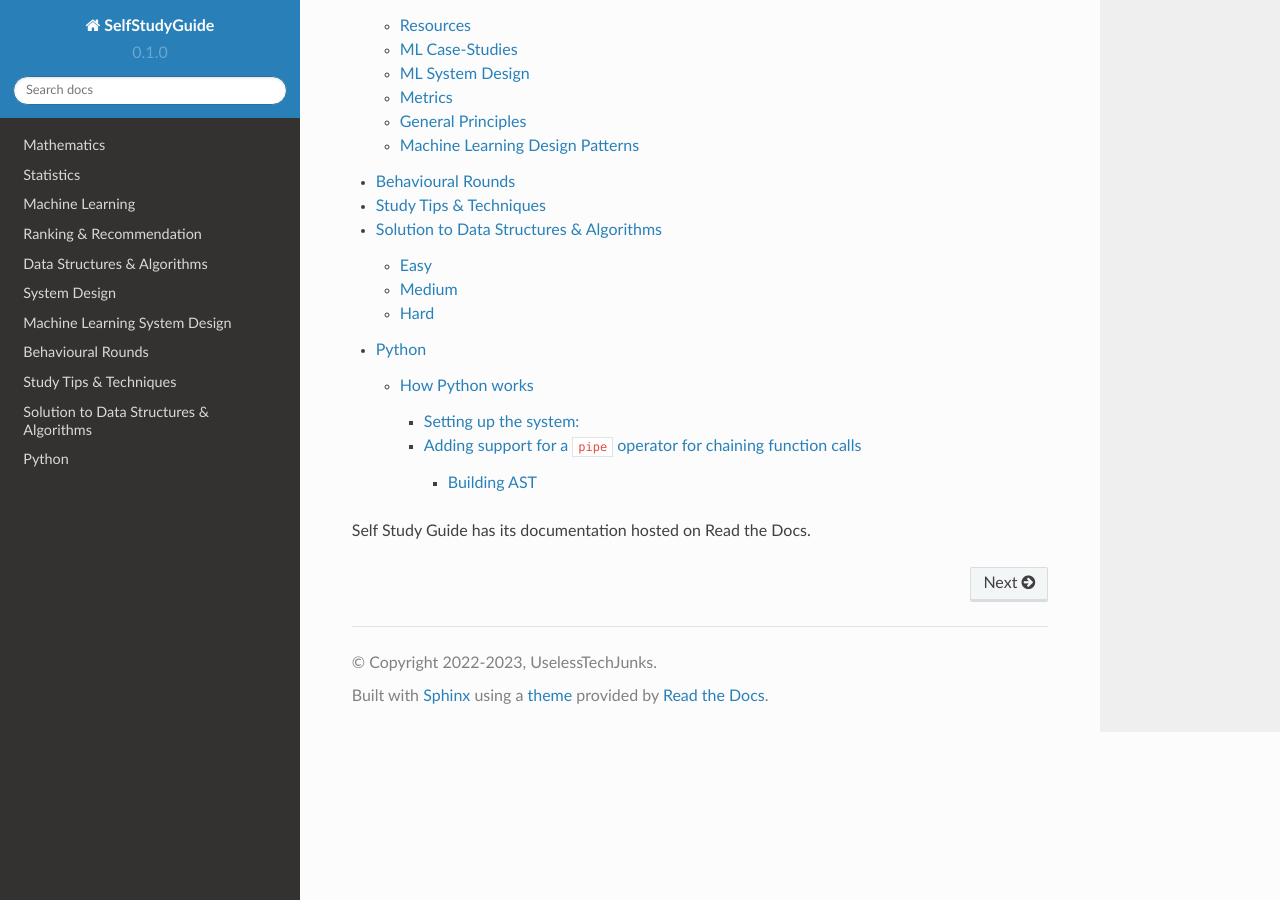
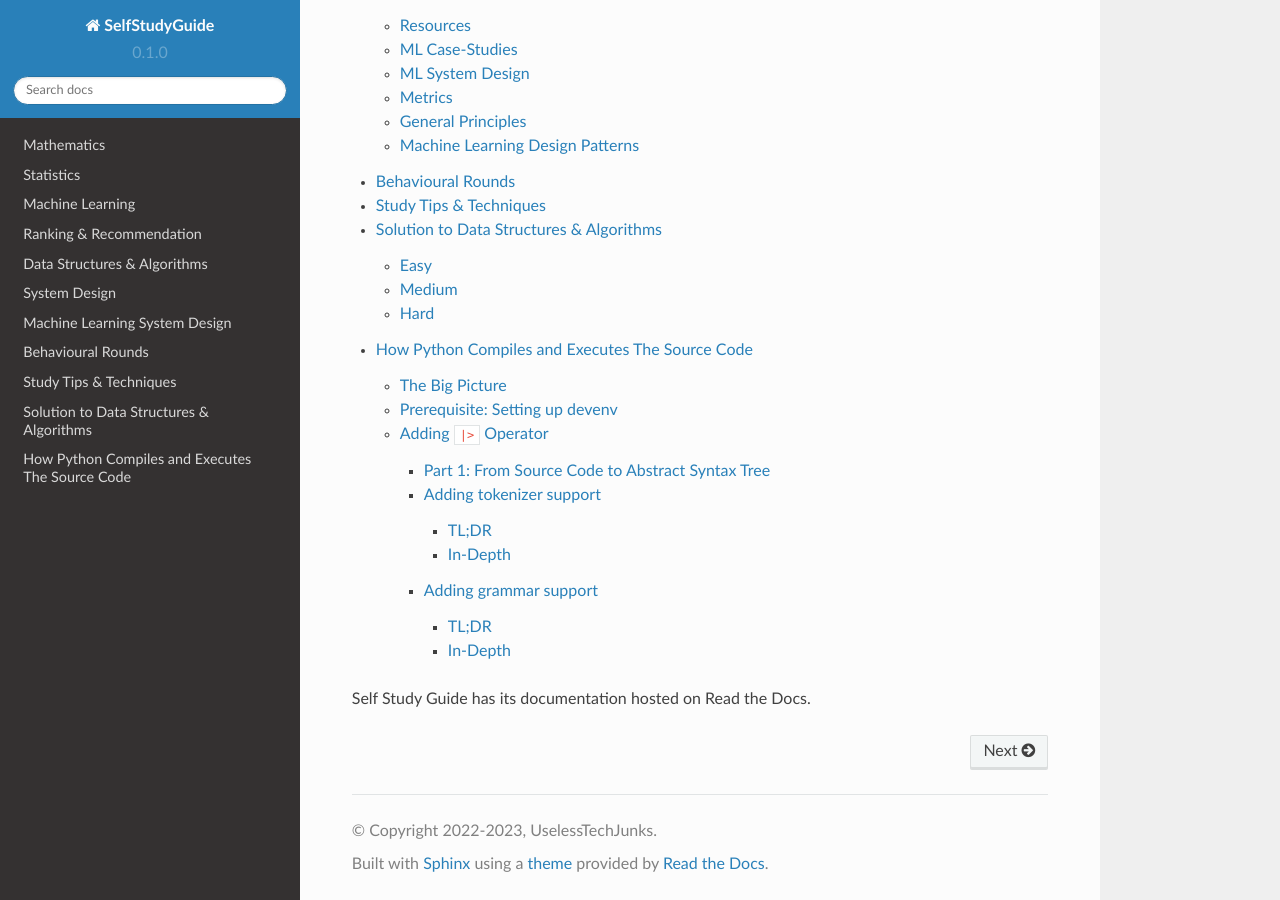
Before and after one commit to uselesstechjunks/leetcode, a Sphinx documentation site: the page built from docs/source/index.rst, in a window 1280 px wide and 900 px high, scrolled down 675 px. Built offline with Sphinx 7.4.7 and the Read the Docs theme 2.0.0, drawn with Linux system fonts in a browser that asks for light colours; part of the change alters nothing that is shown.

Commit message:
Update python.rst (#25)
* Update python.rst

* added image file

* Update python.rst

* Update python.rst

* Update python.rst

* Update python.rst

* Update python.rst

* Update python.rst

* Update python.rst

* Update python.rst

* Update python.rst

* added pyast img

* Update python.rst

* Update python.rst

```diff
--- a/docs/source/python.rst
+++ b/docs/source/python.rst
@@ -1,24 +1,27 @@
-Python
-#####################################
+How Python Compiles and Executes The Source Code
+##########################################################################
+To understand how Python compiles and executes the source code, I'll follow along the talk `Demystifying Python’s Internals <https://www.youtube.com/watch?v=HYKGZunmF50>`_ by Sebastiaan Zeeff at PyCon US and note down any useful insight I find. In the talk, Sebastiaan shows a step-by-step guide on how to implement a custom operator in python. My plan is to eventually implement a haskell like Monad operator ``>>=`` in Python (see `this <http://learnyouahaskell.com/a-fistful-of-monads>`_).
 
-How Python works
-******************************
-I am trying to understand how Python works internally. In these notes, I'll capture the insights I find while trying to dive deep following along the talk `Demystifying Python’s Internals <https://www.youtube.com/watch?v=HYKGZunmF50>`_ by Sebastiaan Zeeff at PyCon US. In the talk, Sebastiaan shows step-by-step guide on how to implement a custom operator in python. My plan is to extend this idea and eventually implement a haskell like Monad operator ``>>=`` (see `this <http://learnyouahaskell.com/a-fistful-of-monads>`_).
+The Big Picture
+*****************************************
+.. image:: img/001pyflow.png
+  :width: 800
+  :alt: Python Compilation Flow
 
-Setting up the system:
-============================
+Prerequisite: Setting up devenv
+*****************************************
 * Used the base Ubuntu docker image on Linux and installed gcc, python3, make, git and vim.
 * Cloned cpython `git repo <https://github.com/python/cpython.git>`_.
-* Switched to branch 3.11 for my experiments for reproducibility (base commit SHA at current time: ``4a7612fbecbdd81a6e708e29aab0dc4c6555948d``).
+* Switched to branch 3.11 for my experiments for reproducibility (base commit SHA: ``4a7612fbecbdd81a6e708e29aab0dc4c6555948d``).
 * Compiled cpython source which creates a binary named ``python`` inside the build dir.
 
 .. code-block:: bash
 
   mkdir build && cd build && ./configure && make -j 8
 
-Adding support for a ``pipe`` operator for chaining function calls
-====================================================================================
-The goal here is to implement an operator ``|>`` (similar to Linux ``|``) so that we can chain function calls like the following:
+Adding ``|>`` Operator
+**********************************************************************************
+The goal here is to implement a pipe operator, ``|>``, (similar to Linux ``|``) so that we can chain function calls like the following:
 
 .. code-block:: python
 
@@ -28,55 +31,71 @@ The goal here is to implement an operator ``|>`` (similar to Linux ``|``) so tha
     def double(x):
       return x*2
 
-    42 |> sq |> double |> sq |> sq # essentially the same as sq(sq(double(sq(42)))))
+    # usage: functionally the same as sq(sq(double(sq(42)))))
+    42 |> sq |> double |> sq |> sq
 
+Part 1: From Source Code to Abstract Syntax Tree
+====================================================================================
 When Python reads a source code, it first builds an abstract syntax tree (AST). This consists of two parts:
 
-#. from the source code characters, it creates a sequence of tokens using a ``tokenizer``.
-#. from the tokenized output, it then creates AST using grammar rules that are defined in the parser.
+  #. from the source code characters, it creates a sequence of tokens using a ``tokenizer``.
+  #. from the tokenized output, it then creates AST using grammar rules that are defined in the parser.
 
-Building AST
+Adding tokenizer support
+==========================================
+
+TL;DR
 -------------------------
-#. Adding tokenizer support:
+* Tokens are defined inside the config file ``Grammar/Tokens``.
+* To Add a new token, we need to specify a ``key`` (e.g. ``MYTOKENIDENTIFIERKEY``) and a ``value`` (``=/=``) in this file and regerate tokens.
+* The tokens are then automatically given a numeric code (defined in ``token.h``).
+* Python uses a C functionality (as provided by ``tokenizer.c``) to tokenize the source code.
+* The same numeric code, key and value are copied inside a python file ``token.py``.
 
-Added a token named ``VBARGREATER`` with the token code to this file ``/cpython/Grammar/Tokens`` and ran ``make regen-token`` to regenerate the tokenizer.
+In-Depth
+-----------------------
+Added a token key ``VBARGREATER`` with value ``|>`` in this file ``/cpython/Grammar/Tokens`` and ran ``make regen-token`` to regenerate the tokenizer.
 
-.. code-block:: bash
+.. collapse:: Expand snippet
 
-    root@008f4044fac9:/cpython# git diff Grammar/Tokens
-    diff --git a/Grammar/Tokens b/Grammar/Tokens
-    index 1f3e3b0991..13aac4c7b6 100644
-    --- a/Grammar/Tokens
-    +++ b/Grammar/Tokens
-    @@ -53,6 +53,7 @@ ATEQUAL                 '@='
-     RARROW                  '->'
-     ELLIPSIS                '...'
-     COLONEQUAL              ':='
-    +VBARGREATER             '|>'
+  .. code-block:: bash
 
-     OP
-     AWAIT
+      root@008f4044fac9:/cpython# git diff Grammar/Tokens
+      diff --git a/Grammar/Tokens b/Grammar/Tokens
+      index 1f3e3b0991..13aac4c7b6 100644
+      --- a/Grammar/Tokens
+      +++ b/Grammar/Tokens
+      @@ -53,6 +53,7 @@ ATEQUAL                 '@='
+       RARROW                  '->'
+       ELLIPSIS                '...'
+       COLONEQUAL              ':='
+      +VBARGREATER             '|>'
 
-Now I could see a difference in terms of how a source code is tokenized. Created a test file with the same python code as above and ran: ``python -m tokenize test/test.py``. Earlier, ``|`` and ``>`` were identified as separate tokens. Now, each instance of ``|>`` is treated as single token.
+       OP
+       AWAIT
 
-.. code-block:: bash
+I could see a difference in terms of how a source code is tokenized. To see this, I created a test file with the same python code as above and ran: ``python -m tokenize test/test.py``. Earlier, ``|`` and ``>`` were identified as separate tokens. Now, each instance of ``|>`` is treated as single token.
 
-    # part of tokenizer output
-    ...
-    7,0-7,0:            DEDENT         ''
-    7,0-7,2:            NUMBER         '42'
-    7,3-7,5:            OP             '|>'
-    7,6-7,8:            NAME           'sq'
-    7,9-7,11:           OP             '|>'
-    7,12-7,18:          NAME           'double'
-    7,19-7,21:          OP             '|>'
-    7,22-7,24:          NAME           'sq'
-    7,25-7,27:          OP             '|>'
-    7,28-7,30:          NAME           'sq'
-    7,30-7,31:          NEWLINE        '\n'
-    8,0-8,0:            ENDMARKER      ''
+.. collapse:: Expand snippet
 
-I also see that a bunch of other files have also been changed by this automatically.
+  .. code-block:: bash
+
+      # part of tokenizer output
+      ...
+      7,0-7,0:            DEDENT         ''
+      7,0-7,2:            NUMBER         '42'
+      7,3-7,5:            OP             '|>'
+      7,6-7,8:            NAME           'sq'
+      7,9-7,11:           OP             '|>'
+      7,12-7,18:          NAME           'double'
+      7,19-7,21:          OP             '|>'
+      7,22-7,24:          NAME           'sq'
+      7,25-7,27:          OP             '|>'
+      7,28-7,30:          NAME           'sq'
+      7,30-7,31:          NEWLINE        '\n'
+      8,0-8,0:            ENDMARKER      ''
+
+I could also see that a bunch of other files has also been changed automatically after the token-regeneration.
 
 .. code-block:: bash
 
@@ -86,147 +105,161 @@ I also see that a bunch of other files have also been changed by this automatica
     modified:   Lib/token.py
     modified:   Parser/token.c
 
-Let's dig deep into see what changes were made in each of these files and what these files are for.
+Let's dig deep into see what changes were made in each of these files and try to wrap our heads around what these files are for.
 
-* Doc/library/token-list.inc
+* ``Doc/library/token-list.inc``
 
-    This creates an entry in Python documentation for the new token key and value that I just created.
+    This one is for the Python doc file. It created an entry in the docs for the new token key and value.
 
-    .. code-block:: bash
+    .. collapse:: Expand snippet
 
-        root@008f4044fac9:/cpython# git diff Doc/library/token-list.inc
-        diff --git a/Doc/library/token-list.inc b/Doc/library/token-list.inc
-        index 1a99f0518d..b8d2bd5185 100644
-        --- a/Doc/library/token-list.inc
-        +++ b/Doc/library/token-list.inc
-        @@ -201,6 +201,10 @@
+      .. code-block:: bash
 
-            Token value for ``":="``.
+          root@008f4044fac9:/cpython# git diff Doc/library/token-list.inc
+          diff --git a/Doc/library/token-list.inc b/Doc/library/token-list.inc
+          index 1a99f0518d..b8d2bd5185 100644
+          --- a/Doc/library/token-list.inc
+          +++ b/Doc/library/token-list.inc
+          @@ -201,6 +201,10 @@
 
-        +.. data:: VBARGREATER
-        +
-        +   Token value for ``"|>"``.
-        +
-         .. data:: OP
+              Token value for ``":="``.
 
-         .. data:: AWAIT
+          +.. data:: VBARGREATER
+          +
+          +   Token value for ``"|>"``.
+          +
+           .. data:: OP
 
-* Lib/token.py
+           .. data:: AWAIT
 
-    This one seemingly assigns a numerical code to each of the tokens. Since I added the token in the middle and not at the end, it reassigns the numeric codes for the following tokens as well. ``|>`` gets a code 54. Number of tokens (``N_TOKENS``) has increased from 64 to 65. Also, there is a ``dict`` called ``EXACT_TOKEN_TYPES`` which has the entry for ``|>`` now.
+* ``Lib/token.py``
 
-    .. code-block:: bash
+    This one assigns a numerical code to each of the tokens. Since I added the token in the middle and not at the end, it reassigned the numeric codes for the following tokens as well. Newly added ``VBARGREATER`` gets a code, 54. Number of tokens (``N_TOKENS``) has increased from 64 to 65. Also, there is a dictionary, ``EXACT_TOKEN_TYPES``, which maintains an inverse map from value to key (e.g. ``|>`` to key ``VBARGREATER``).
 
-        root@008f4044fac9:/cpython# git diff Lib/token.py
-        diff --git a/Lib/token.py b/Lib/token.py
-        index 9d0c0bf0fb..8b8d2c1a09 100644
-        --- a/Lib/token.py
-        +++ b/Lib/token.py
-        @@ -57,18 +57,19 @@ ATEQUAL = 50
-         RARROW = 51
-         ELLIPSIS = 52
-         COLONEQUAL = 53
-        -OP = 54
-        -AWAIT = 55
-        -ASYNC = 56
-        -TYPE_IGNORE = 57
-        -TYPE_COMMENT = 58
-        -SOFT_KEYWORD = 59
-        +VBARGREATER = 54
-        +OP = 55
-        +AWAIT = 56
-        +ASYNC = 57
-        +TYPE_IGNORE = 58
-        +TYPE_COMMENT = 59
-        +SOFT_KEYWORD = 60
-         # These aren't used by the C tokenizer but are needed for tokenize.py
-        -ERRORTOKEN = 60
-        -COMMENT = 61
-        -NL = 62
-        -ENCODING = 63
-        -N_TOKENS = 64
-        +ERRORTOKEN = 61
-        +COMMENT = 62
-        +NL = 63
-        +ENCODING = 64
-        +N_TOKENS = 65
-         # Special definitions for cooperation with parser
-         NT_OFFSET = 256
+    .. collapse:: Expand snippet
 
-        @@ -123,6 +124,7 @@ EXACT_TOKEN_TYPES = {
-             '{': LBRACE,
-             '|': VBAR,
-             '|=': VBAREQUAL,
-        +    '|>': VBARGREATER,
-             '}': RBRACE,
-             '~': TILDE,
-         }
+      .. code-block:: bash
 
-* Include/token.h
+          root@008f4044fac9:/cpython# git diff Lib/token.py
+          diff --git a/Lib/token.py b/Lib/token.py
+          index 9d0c0bf0fb..8b8d2c1a09 100644
+          --- a/Lib/token.py
+          +++ b/Lib/token.py
+          @@ -57,18 +57,19 @@ ATEQUAL = 50
+           RARROW = 51
+           ELLIPSIS = 52
+           COLONEQUAL = 53
+          -OP = 54
+          -AWAIT = 55
+          -ASYNC = 56
+          -TYPE_IGNORE = 57
+          -TYPE_COMMENT = 58
+          -SOFT_KEYWORD = 59
+          +VBARGREATER = 54
+          +OP = 55
+          +AWAIT = 56
+          +ASYNC = 57
+          +TYPE_IGNORE = 58
+          +TYPE_COMMENT = 59
+          +SOFT_KEYWORD = 60
+           # These aren't used by the C tokenizer but are needed for tokenize.py
+          -ERRORTOKEN = 60
+          -COMMENT = 61
+          -NL = 62
+          -ENCODING = 63
+          -N_TOKENS = 64
+          +ERRORTOKEN = 61
+          +COMMENT = 62
+          +NL = 63
+          +ENCODING = 64
+          +N_TOKENS = 65
+           # Special definitions for cooperation with parser
+           NT_OFFSET = 256
 
-    Same numeric code in the C header
+          @@ -123,6 +124,7 @@ EXACT_TOKEN_TYPES = {
+               '{': LBRACE,
+               '|': VBAR,
+               '|=': VBAREQUAL,
+          +    '|>': VBARGREATER,
+               '}': RBRACE,
+               '~': TILDE,
+           }
 
-    .. code-block:: bash
+* ``Include/token.h``
 
-        root@008f4044fac9:/cpython# git diff Include/token.h
-        diff --git a/Include/token.h b/Include/token.h
-        index eb1b9ea47b..efc42f7825 100644
-        --- a/Include/token.h
-        +++ b/Include/token.h
-        @@ -64,14 +64,15 @@ extern "C" {
-         #define RARROW          51
-         #define ELLIPSIS        52
-         #define COLONEQUAL      53
-        -#define OP              54
-        -#define AWAIT           55
-        -#define ASYNC           56
-        -#define TYPE_IGNORE     57
-        -#define TYPE_COMMENT    58
-        -#define SOFT_KEYWORD    59
-        -#define ERRORTOKEN      60
-        -#define N_TOKENS        64
-        +#define VBARGREATER     54
-        +#define OP              55
-        +#define AWAIT           56
-        +#define ASYNC           57
-        +#define TYPE_IGNORE     58
-        +#define TYPE_COMMENT    59
-        +#define SOFT_KEYWORD    60
-        +#define ERRORTOKEN      61
-        +#define N_TOKENS        65
-         #define NT_OFFSET       256
+    Added the same numeric code as above but in the C header.
 
-* Parser/token.c
+    .. collapse:: Expand snippet
 
-    This has an array of token names ``_PyParser_TokenNames`` in which it adds the new token. In general, this file defines functions that returns numeric codes (as defined in ``token.h``). The functions are ``int PyToken_OneChar(int c1)``, ``int PyToken_TwoChars(int c1, int c2)`` and ``int PyToken_ThreeChars(int c1, int c2, int c3)``. For our case, it has added a new line of code inside ``PyToken_TwoChars`` in the switch statement to differentiate between ``|=`` (already existing token in Python) and ``|>``. This function is utilised in a giant function ``static int tok_get(struct tok_state *tok, const char **p_start, const char **p_end)`` inside ``Parser/tokenizer.c``.
+      .. code-block:: bash
 
-    .. code-block:: bash
+          root@008f4044fac9:/cpython# git diff Include/token.h
+          diff --git a/Include/token.h b/Include/token.h
+          index eb1b9ea47b..efc42f7825 100644
+          --- a/Include/token.h
+          +++ b/Include/token.h
+          @@ -64,14 +64,15 @@ extern "C" {
+           #define RARROW          51
+           #define ELLIPSIS        52
+           #define COLONEQUAL      53
+          -#define OP              54
+          -#define AWAIT           55
+          -#define ASYNC           56
+          -#define TYPE_IGNORE     57
+          -#define TYPE_COMMENT    58
+          -#define SOFT_KEYWORD    59
+          -#define ERRORTOKEN      60
+          -#define N_TOKENS        64
+          +#define VBARGREATER     54
+          +#define OP              55
+          +#define AWAIT           56
+          +#define ASYNC           57
+          +#define TYPE_IGNORE     58
+          +#define TYPE_COMMENT    59
+          +#define SOFT_KEYWORD    60
+          +#define ERRORTOKEN      61
+          +#define N_TOKENS        65
+           #define NT_OFFSET       256
 
-        root@008f4044fac9:/cpython# git diff Parser/token.c
-        diff --git a/Parser/token.c b/Parser/token.c
-        index 74bca0eff6..6c3ea72316 100644
-        --- a/Parser/token.c
-        +++ b/Parser/token.c
-        @@ -60,6 +60,7 @@ const char * const _PyParser_TokenNames[] = {
-             "RARROW",
-             "ELLIPSIS",
-             "COLONEQUAL",
-        +    "VBARGREATER",
-             "OP",
-             "AWAIT",
-             "ASYNC",
-        @@ -184,6 +185,7 @@ PyToken_TwoChars(int c1, int c2)
-             case '|':
-                 switch (c2) {
-                 case '=': return VBAREQUAL;
-        +        case '>': return VBARGREATER;
-                 }
-                 break;
-             }
+* ``Parser/token.c``
 
-Summary:
+    This has an array of token names, ``_PyParser_TokenNames``, in which it added the new token. In general, this file defines functions that returns numeric codes for tokens of different length (as defined in ``token.h``), such as, ``int PyToken_OneChar(int c1)``, ``int PyToken_TwoChars(int c1, int c2)`` and ``int PyToken_ThreeChars(int c1, int c2, int c3)``. In the current change, it added a new line of code inside ``PyToken_TwoChars`` in the switch statement to differentiate between ``|=`` (already existing token in Python) and the newly added ``|>``. This function is utilised in a giant function ``static int tok_get(struct tok_state *tok, const char **p_start, const char **p_end)`` inside ``Parser/tokenizer.c``.
 
-* Tokens are defined inside a config file ``Grammar/Tokens``
-* The tokens are given a numeric code (defined in ``token.h``)
-* Python uses a C functionality (as provided by ``tokenizer.c`` to tokenize the source code.
-* The same numeric code and token name is copied inside a python file ``token.py``
+    .. collapse:: Expand snippet
+
+      .. code-block:: bash
+
+          root@008f4044fac9:/cpython# git diff Parser/token.c
+          diff --git a/Parser/token.c b/Parser/token.c
+          index 74bca0eff6..6c3ea72316 100644
+          --- a/Parser/token.c
+          +++ b/Parser/token.c
+          @@ -60,6 +60,7 @@ const char * const _PyParser_TokenNames[] = {
+               "RARROW",
+               "ELLIPSIS",
+               "COLONEQUAL",
+          +    "VBARGREATER",
+               "OP",
+               "AWAIT",
+               "ASYNC",
+          @@ -184,6 +185,7 @@ PyToken_TwoChars(int c1, int c2)
+               case '|':
+                   switch (c2) {
+                   case '=': return VBAREQUAL;
+          +        case '>': return VBARGREATER;
+                   }
+                   break;
+               }
+
+Adding grammar support
+==========================================
+TL;DR
+-------------------------
+* Current parser for Python uses a Parsing Expression Grammar (PEG) syntax.
+
+
+In-Depth
+-----------------------
+.. image:: img/002pyast.png
+  :width: 400
+  :alt: Python Compilation Flow
```
Also changed, not shown: docs/source/img/001pyflow.png (added), docs/source/img/002pyast.png (added).
